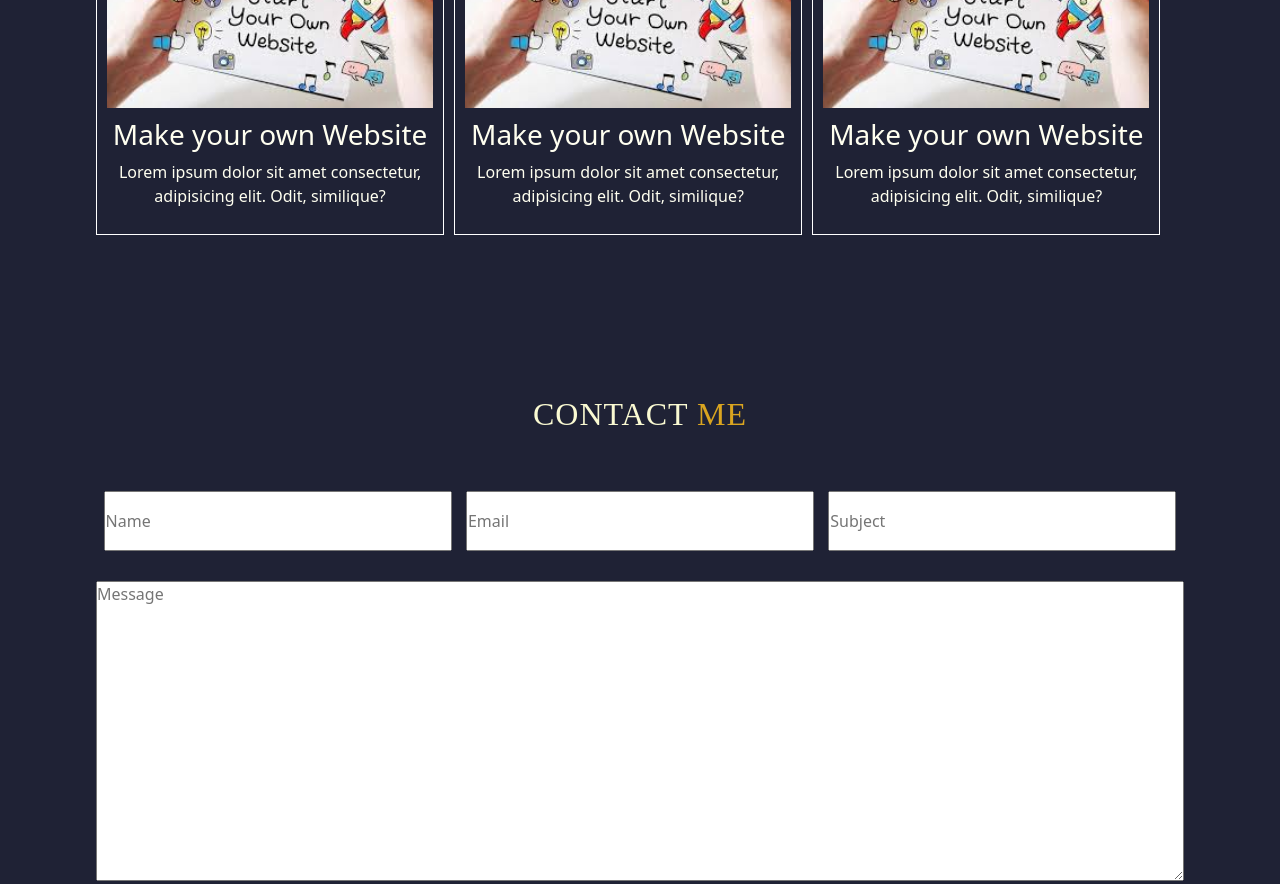
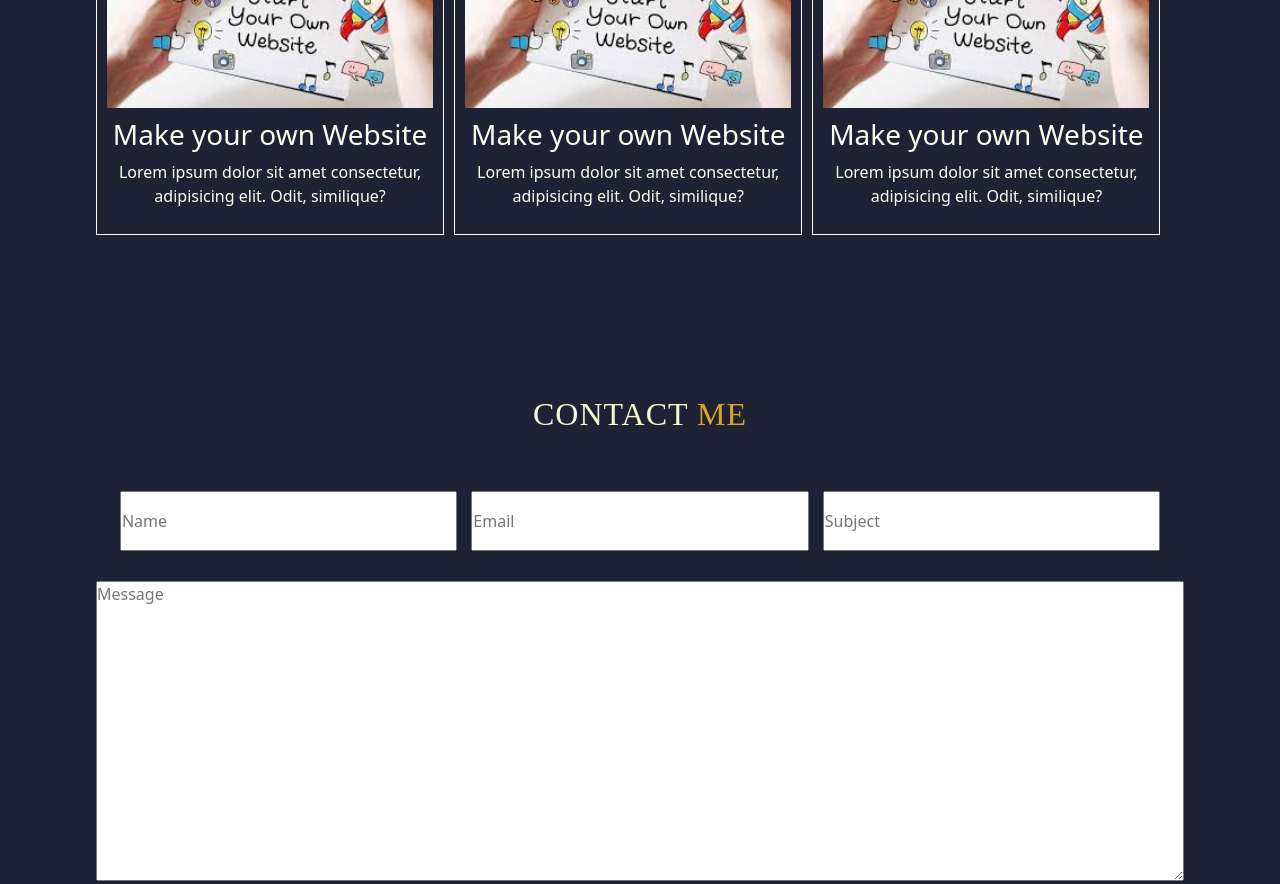
Before and after one commit to faiyaz619/single_landing_page, a plain HTML site: page index.html in a window 1280 px wide. Shown: the part 4486-5370 px from the top of the page. Drawn offline with nearby package versions, Linux system fonts and the light colour scheme; a web font is replaced by a local one.

Commit message:
Update style.css

```diff
--- a/css/style.css
+++ b/css/style.css
@@ -383,7 +383,7 @@ align-items:center;
 
 }
 #contact .info input{
-    width: 32%;
+    width: 31%;
     height: 60px;
     margin-bottom: 30px;
 }
```
